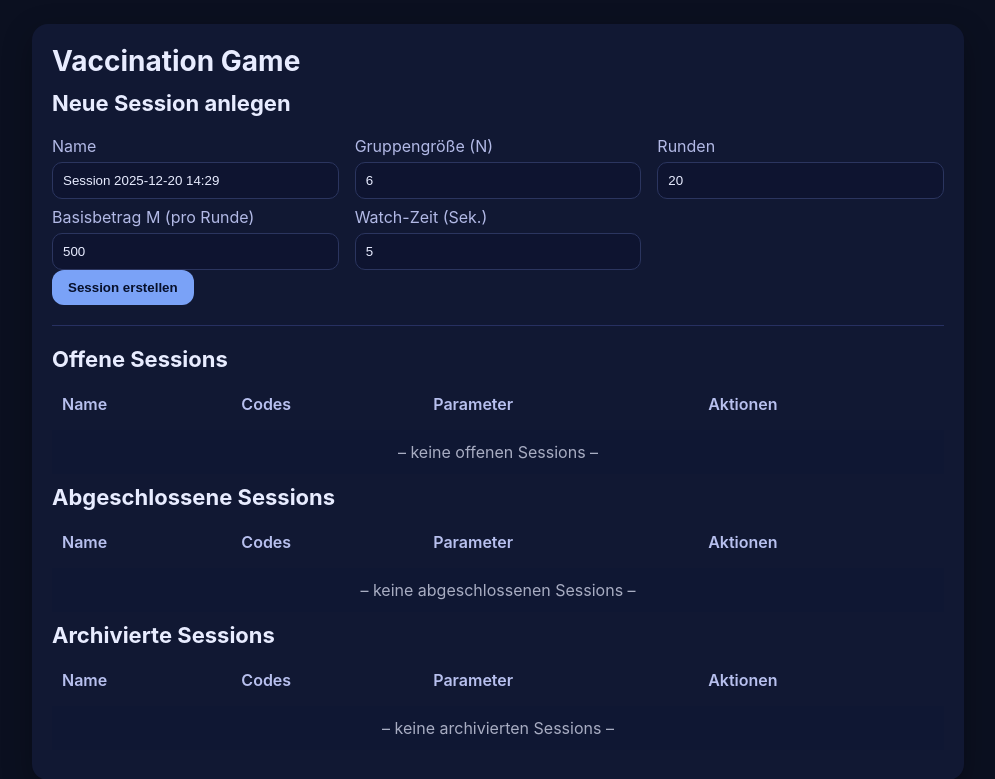
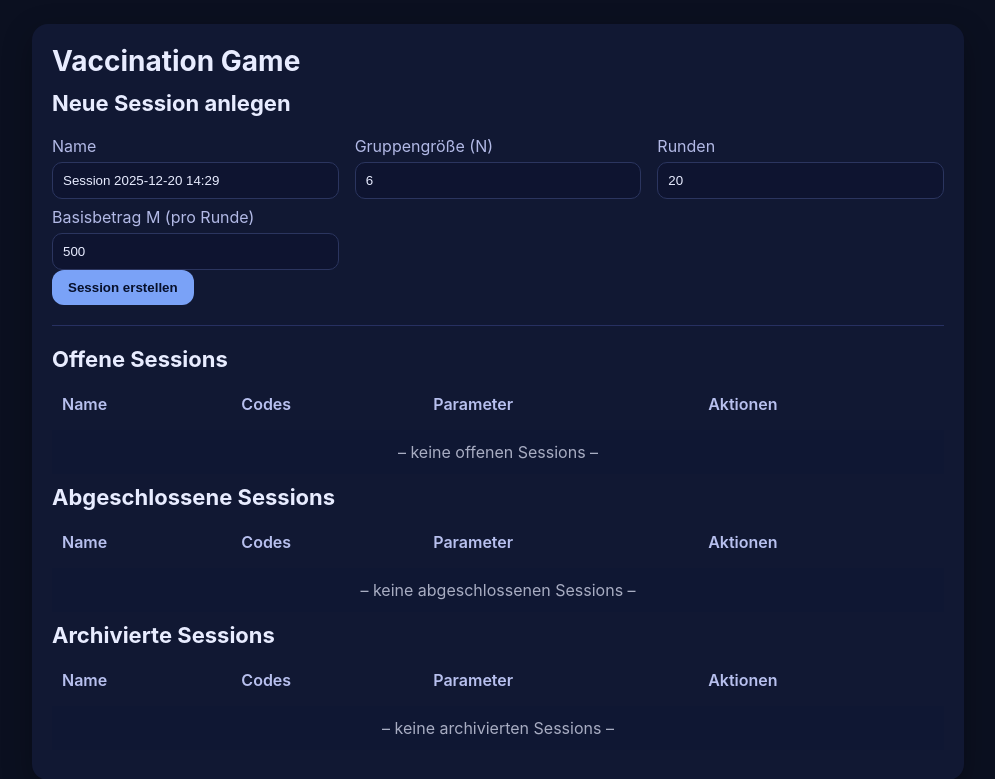
Before and after one commit to 0MajorBoB0/amann_webpage, a Flask app: page /admin in a window 1280 px wide. Shown: the top 779 px of the page, without its empty margins (142-1137 px from the left). Run offline with Flask 3, Linux system fonts and the light colour scheme; the visitor is signed in with stand-in values (Sample User, id 1); data that the repository does not hold is empty; parts of the project's set-up code (start-up, migrations or seed data) failed here and were passed over.

Commit message:
Fix lobby reset redirect and remove watch_time from admin
- Fix lobby_status: use explicit == 0 check and return immediately on reset
- Remove watch_time input field from admin session creation form
- Remove watch_time display from session parameter lists

```diff
--- a/app.py
+++ b/app.py
@@ -490,13 +490,12 @@ def lobby_status():
     ).fetchone()["c"]
 
     # Check if this participant was reset (kicked from session)
-    reset = False
     if pid:
         p = con.execute("SELECT joined FROM participants WHERE id=?", (pid,)).fetchone()
-        if p and not p["joined"]:
-            reset = True
+        if p and p["joined"] == 0:
+            return jsonify({"reset": True})
 
-    return jsonify({"joined": joined, "group_size": s["group_size"], "ready": joined >= s["group_size"], "reset": reset})
+    return jsonify({"joined": joined, "group_size": s["group_size"], "ready": joined >= s["group_size"], "reset": False})
 
 # ---------- Round ----------
 @app.route("/round")
--- a/templates/admin.html
+++ b/templates/admin.html
@@ -22,10 +22,7 @@
       <label>Basisbetrag M (pro Runde)</label>
       <input type="number" name="base_payout" value="500" step="1" required>
     </div>
-    <div>
-      <label>Watch-Zeit (Sek.)</label>
-      <input type="number" name="watch_time" value="5" step="1" min="1" required>
-    </div>
+    <div></div>
     <div></div>
   </div>
   <button type="submit">Session erstellen</button>
@@ -48,8 +45,7 @@
         {% endfor %}
       </td>
       <td class="mono">
-        N={{ s['group_size'] }}, R={{ s['rounds'] }}, M={{ '%.0f'|format(s['starting_balance']) }}, watch={{ s['watch_time'] }}s
-      </td>
+        N={{ s['group_size'] }}, R={{ s['rounds'] }}, M={{ '%.0f'|format(s['starting_balance']) }}      </td>
       <td>
         <a href="/admin/session/{{ s['id'] }}"><button class="secondary">Details</button></a>
 
@@ -92,8 +88,7 @@
         {% endfor %}
       </td>
       <td class="mono">
-        N={{ s['group_size'] }}, R={{ s['rounds'] }}, M={{ '%.0f'|format(s['starting_balance']) }}, watch={{ s['watch_time'] }}s
-      </td>
+        N={{ s['group_size'] }}, R={{ s['rounds'] }}, M={{ '%.0f'|format(s['starting_balance']) }}      </td>
       <td>
         <a href="/admin/session/{{ s['id'] }}"><button class="secondary">Details</button></a>
         <form method="post" action="/admin/archive_session" style="display:inline"
@@ -129,8 +124,7 @@
         {% endfor %}
       </td>
       <td class="mono">
-        N={{ s['group_size'] }}, R={{ s['rounds'] }}, M={{ '%.0f'|format(s['starting_balance']) }}, watch={{ s['watch_time'] }}s
-      </td>
+        N={{ s['group_size'] }}, R={{ s['rounds'] }}, M={{ '%.0f'|format(s['starting_balance']) }}      </td>
       <td>
         <a href="/admin/session/{{ s['id'] }}"><button class="secondary">Details</button></a>
         <form method="post" action="/admin/delete_session" style="display:inline"
```
